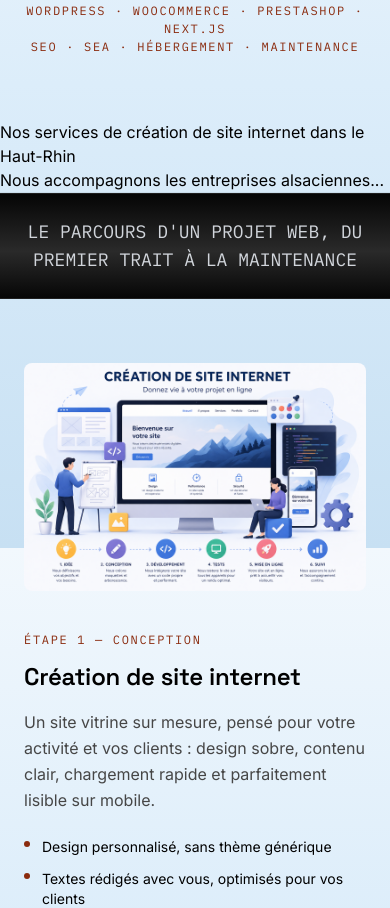
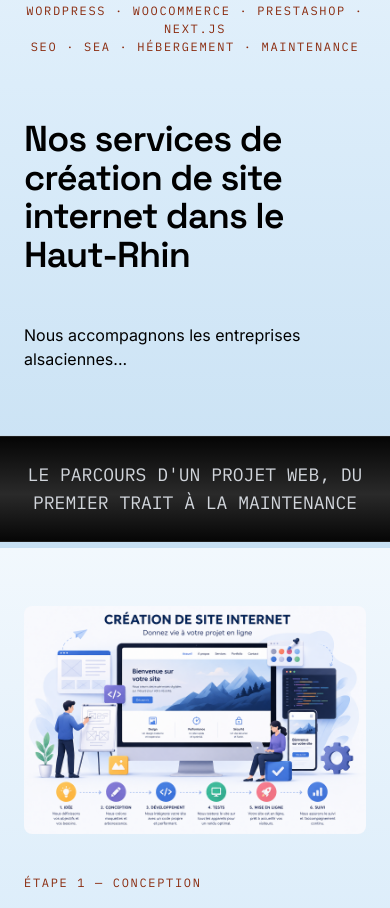
Before and after one commit to WebaHR/webmasterhautrhin.fr, a Next.js app: page / in a window 390 px wide. Shown: the part 1140-2048 px from the top of the page. Built offline with nearby package versions, Linux system fonts and the light colour scheme.

Commit message:
Update Hero.tsx

```diff
--- a/components/Hero.tsx
+++ b/components/Hero.tsx
@@ -73,15 +73,14 @@ export default function Hero() {
           <p className="eyebrow text-center mt-6">Wordpress · Woocommerce · Prestashop · Next.js</p>
           <p className="eyebrow text-center">SEO · SEA · Hébergement · Maintenance</p>
         </div>
-
-      </div>
-      <h2>
+       <h2 className="mt-4 font-display text-4xl font-semibold leading-[1.08] tracking-tight text-ink sm:text-5xl lg:text-[2.5rem]">
 Nos services de création de site internet dans le Haut-Rhin
 </h2>
 
 <p>
 Nous accompagnons les entreprises alsaciennes...
 </p>
+      </div>
     </section>
   );
 }
```
